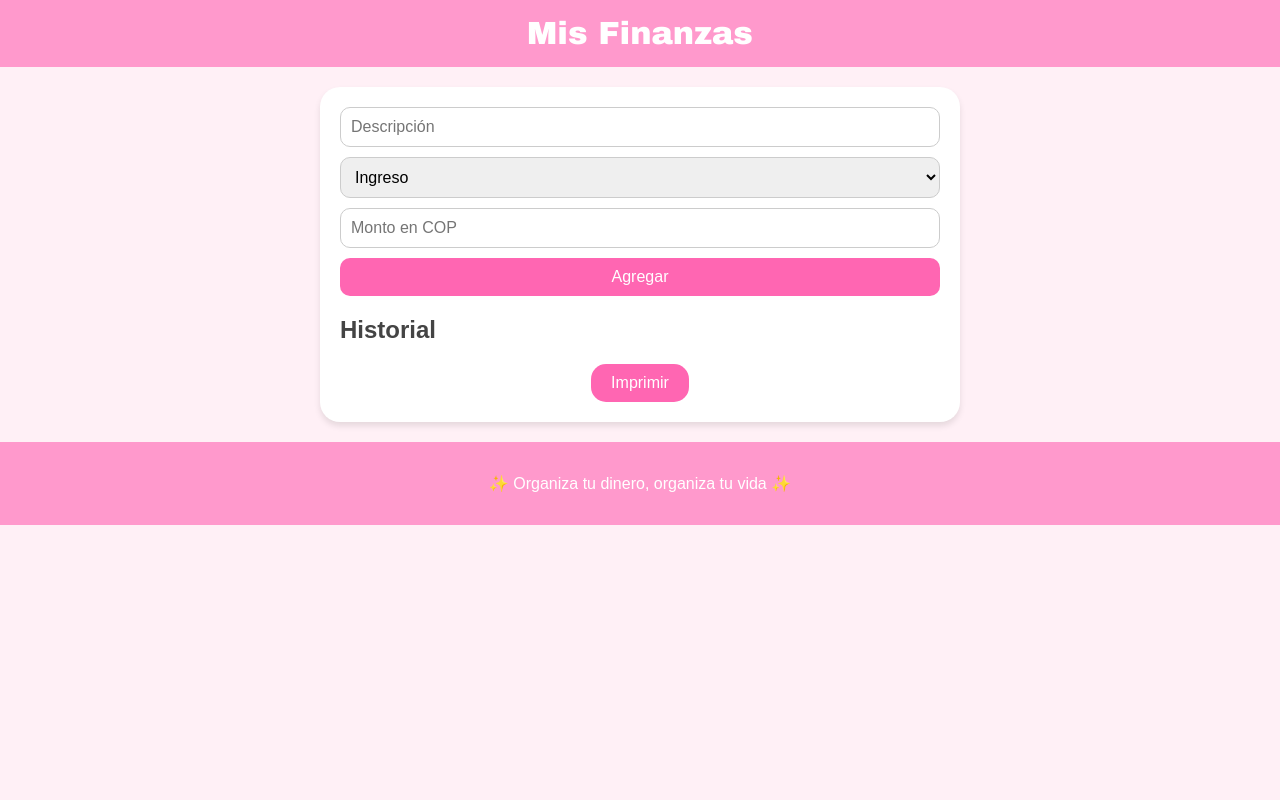
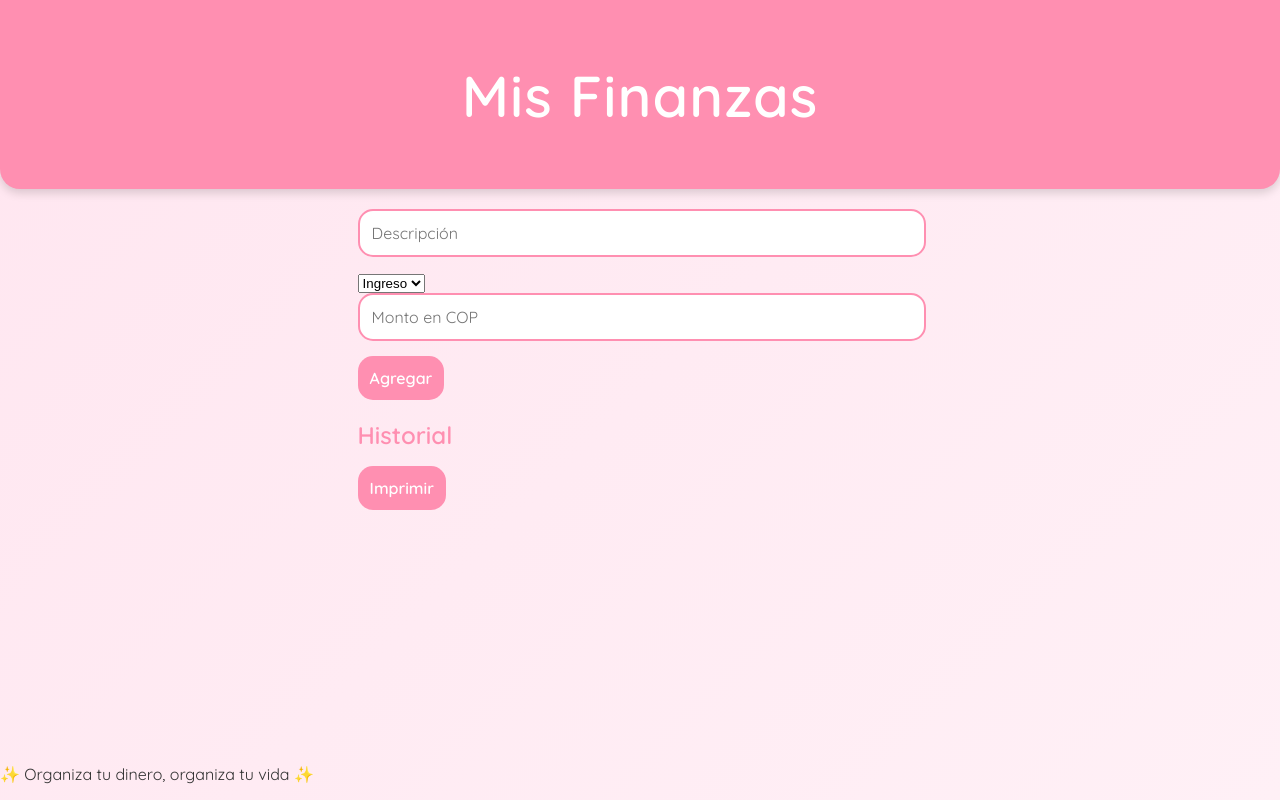
Before and after one commit to ashlylorenalozano2008-coder/Mis-Finanzas-, a plain HTML site: page index.html in a window 1280 px wide. Drawn offline with Linux system fonts and the light colour scheme.

Commit message:
style.css

```diff
--- a/style.css
+++ b/style.css
@@ -1,84 +1,112 @@
+/* Fuente kawaii */
+@import url('https://fonts.googleapis.com/css2?family=Quicksand:wght@400;600&display=swap');
+
+:root {
+  --bg1: #ffe6f0;
+  --bg2: #fff0f6;
+  --card: #ffffff;
+  --accent: #ff8fb1;
+  --accent-dark: #ff6f91;
+  --muted: #6b6b6b;
+}
+
 body {
-  font-family: Arial, sans-serif;
-  background-color: #fff0f6;
-  color: #444;
   margin: 0;
-  padding: 0;
+  font-family: 'Quicksand', sans-serif;
+  background: linear-gradient(135deg, var(--bg1), var(--bg2));
+  color: #333;
+  display: flex;
+  flex-direction: column;
+  min-height: 100vh;
 }
+
 header {
   text-align: center;
-  background: #ff99cc;
-  color: white;
-  padding: 1rem;
+  padding: 20px;
+  background: var(--accent);
+  color: #fff;
+  font-size: 1.8rem;
+  font-weight: 600;
+  letter-spacing: 1px;
+  border-bottom-left-radius: 20px;
+  border-bottom-right-radius: 20px;
+  box-shadow: 0 4px 10px rgba(0, 0, 0, 0.15);
 }
-h1 {
-  margin: 0;
-  font-family: 'Arial Black', sans-serif;
+
+main {
+  flex: 1;
+  padding: 20px;
+  max-width: 600px;
+  margin: 0 auto;
 }
-main {
-  max-width: 600px;
-  margin: 20px auto;
+
+.card {
+  background: var(--card);
+  border-radius: 20px;
   padding: 20px;
-  background: #fff;
-  border-radius: 20px;
-  box-shadow: 0 4px 6px rgba(0,0,0,0.1);
+  margin-bottom: 20px;
+  box-shadow: 0 4px 12px rgba(0, 0, 0, 0.1);
+  animation: fadeIn 0.6s ease;
 }
-form {
-  display: flex;
-  flex-direction: column;
-  gap: 10px;
-  margin-bottom: 20px;
+
+h2 {
+  color: var(--accent);
+  margin-bottom: 15px;
+  font-weight: 600;
 }
-input, select, button {
-  padding: 10px;
-  border-radius: 10px;
-  border: 1px solid #ccc;
+
+input, button {
+  font-family: 'Quicksand', sans-serif;
+  padding: 12px;
+  border-radius: 15px;
+  border: 2px solid var(--accent);
+  outline: none;
   font-size: 1rem;
+  transition: all 0.3s ease;
 }
+
+input {
+  width: calc(100% - 24px);
+  margin-bottom: 15px;
+}
+
 button {
-  background: #ff66b2;
-  color: white;
+  background: var(--accent);
+  color: #fff;
   border: none;
   cursor: pointer;
-  transition: background 0.3s;
+  font-weight: 600;
 }
+
 button:hover {
-  background: #ff3385;
+  background: var(--accent-dark);
+  transform: scale(1.05);
+  box-shadow: 0 4px 10px rgba(0, 0, 0, 0.15);
 }
-ul {
-  list-style: none;
-  padding: 0;
-}
-li {
-  padding: 10px;
-  margin: 5px 0;
-  background: #ffe6f0;
-  border-radius: 10px;
+
+.movimiento {
   display: flex;
   justify-content: space-between;
-  align-items: center;
+  padding: 10px 15px;
+  margin: 8px 0;
+  background: #fff7fa;
+  border-radius: 15px;
+  box-shadow: 0 2px 6px rgba(0,0,0,0.05);
+  animation: slideIn 0.5s ease;
 }
-footer {
-  text-align: center;
-  padding: 1rem;
-  background: #ff99cc;
-  color: white;
-  margin-top: 20px;
+
+.movimiento span {
+  font-weight: 600;
+  color: var(--muted);
 }
-.acciones button {
-  margin-left: 5px;
-  background: #ff80bf;
+
+/* Animaciones */
+@keyframes fadeIn {
+  from { opacity: 0; transform: translateY(10px); }
+  to { opacity: 1; transform: translateY(0); }
 }
-.acciones button:hover {
-  background: #ff3399;
+
+@keyframes slideIn {
+  from { opacity: 0; transform: translateX(-15px); }
+  to { opacity: 1; transform: translateX(0); }
 }
-#resumen {
-  text-align: center;
-  margin-top: 20px;
-}
-#resumen button {
-  background: #ff66b2;
-  padding: 10px 20px;
-  border-radius: 15px;
-  font-size: 1rem;
-}
```
